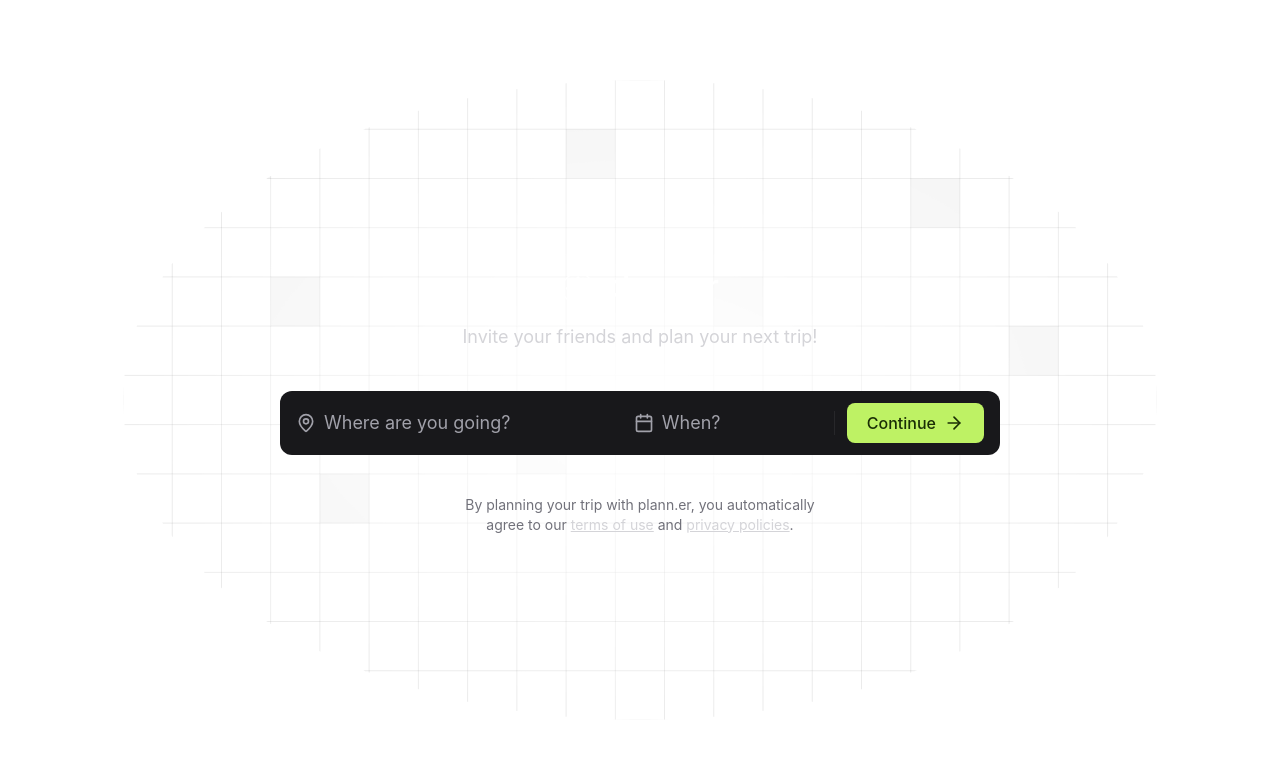
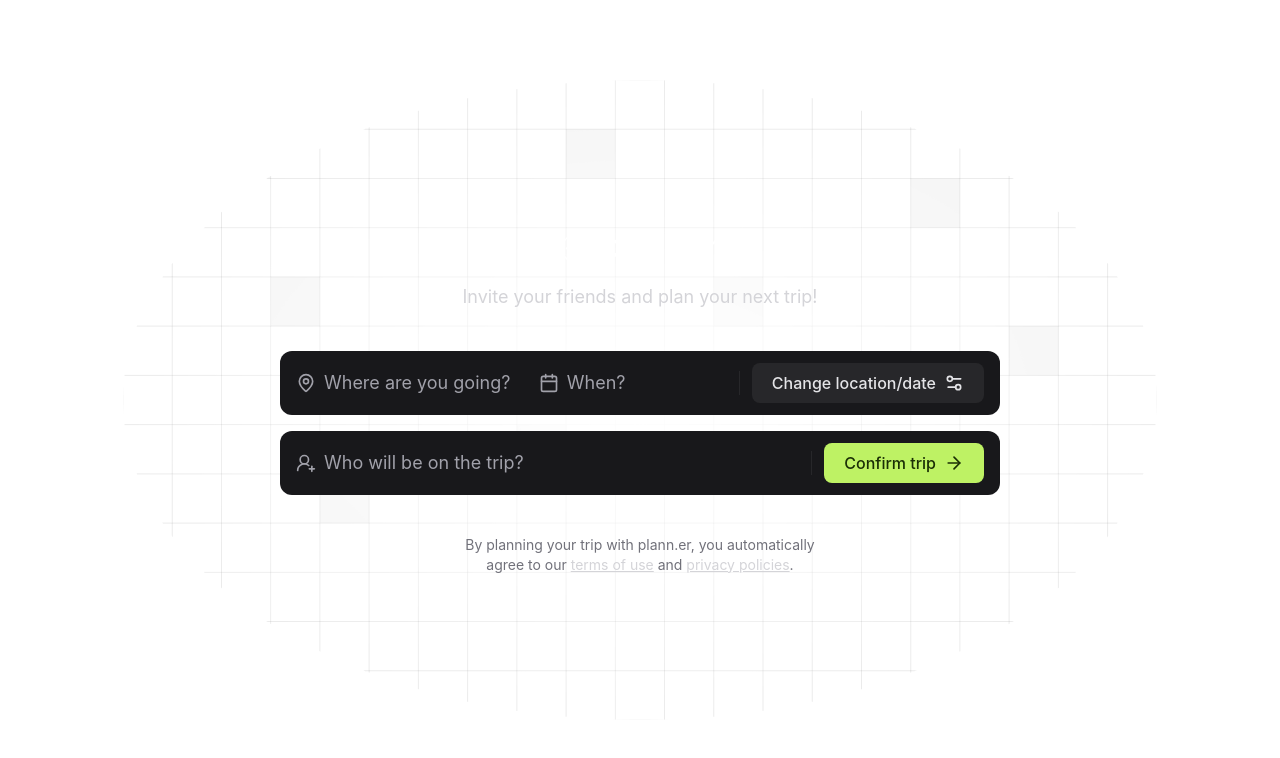
Before and after one commit to luizcorreajr/nlw-journey, a React app in the folder frontend/: page / in a window 1280 px wide. Both pictures are taken after a click on the button "Continue". Shown: the top 758 px of the page. Built offline with nearby package versions, Linux system fonts and the light colour scheme; the HTML template or start-up script is replaced by a standard one.

Commit message:
new buttons and inputs

```diff
--- a/frontend/src/App.tsx
+++ b/frontend/src/App.tsx
@@ -1,6 +1,13 @@
-import { MapPin, Calendar, ArrowRight } from 'lucide-react';
+import { useState } from 'react';
+import { MapPin, Calendar, ArrowRight, UserRoundPlus, Settings2 } from 'lucide-react';
 
 export function App() {
+  const [isGuestsInputOpen, setIsGuestsInputOpen] = useState(false);
+
+  function openGuestsInput() {
+    setIsGuestsInputOpen(true)
+  }
+
   return (
     <div className="h-screen flex items-center justify-center bg-pattern bg-no-repeat bg-center">
       <div className="max-w-3xl w-full px-6 text-center space-y-10">
@@ -9,6 +16,7 @@
           <p className="text-zinc-300 text-lg">Invite your friends and plan your next trip!</p>
         </div>
 
+        <div className="space-y-4">
           <div className="h-16 bg-zinc-900 px-4 rounded-xl flex items-center gap-3">
             <div className="flex items-center gap-2 flex-1">
               <MapPin className="size-5 text-zinc-400"/>
@@ -22,10 +30,34 @@
 
             <div className="w-px h-6 bg-zinc-800"></div>
 
-          <button className="h-10 bg-lime-300 text-lime-950 rounded-lg px-5 font-medium flex items-center gap-2 hover:bg-lime-400">
+            {isGuestsInputOpen ? (
+              <button className="h-10 bg-zinc-800 text-zinc-200 rounded-lg px-5 font-medium flex items-center gap-2 hover:bg-zinc-700">
+                Change location/date
+                <Settings2 className="size-5"/>
+              </button>
+            ) : (
+              <button onClick={openGuestsInput} className="h-10 bg-lime-300 text-lime-950 rounded-lg px-5 font-medium flex items-center gap-2 hover:bg-lime-400">
                 Continue
                 <ArrowRight className="size-5"/>
             </button>
+            )}
+          </div>
+
+          {isGuestsInputOpen && (
+            <div className="h-16 bg-zinc-900 px-4 rounded-xl flex items-center gap-3">
+              <div className="flex items-center gap-2 flex-1">
+                <UserRoundPlus className="size-5 text-zinc-400"/>
+                <input type="text" placeholder="Who will be on the trip?" className="bg-transparent text-lg placeholder-zinc-400 outline-none flex-1" />
+              </div>
+
+              <div className="w-px h-6 bg-zinc-800"></div>
+
+              <button className="h-10 bg-lime-300 text-lime-950 rounded-lg px-5 font-medium flex items-center gap-2 hover:bg-lime-400">
+                Confirm trip
+                <ArrowRight className="size-5"/>
+              </button>
+            </div>
+          )}
         </div>
 
         <p className="text-sm text-zinc-500">
```
Lines whose indentation alone changed are shown as unchanged.
